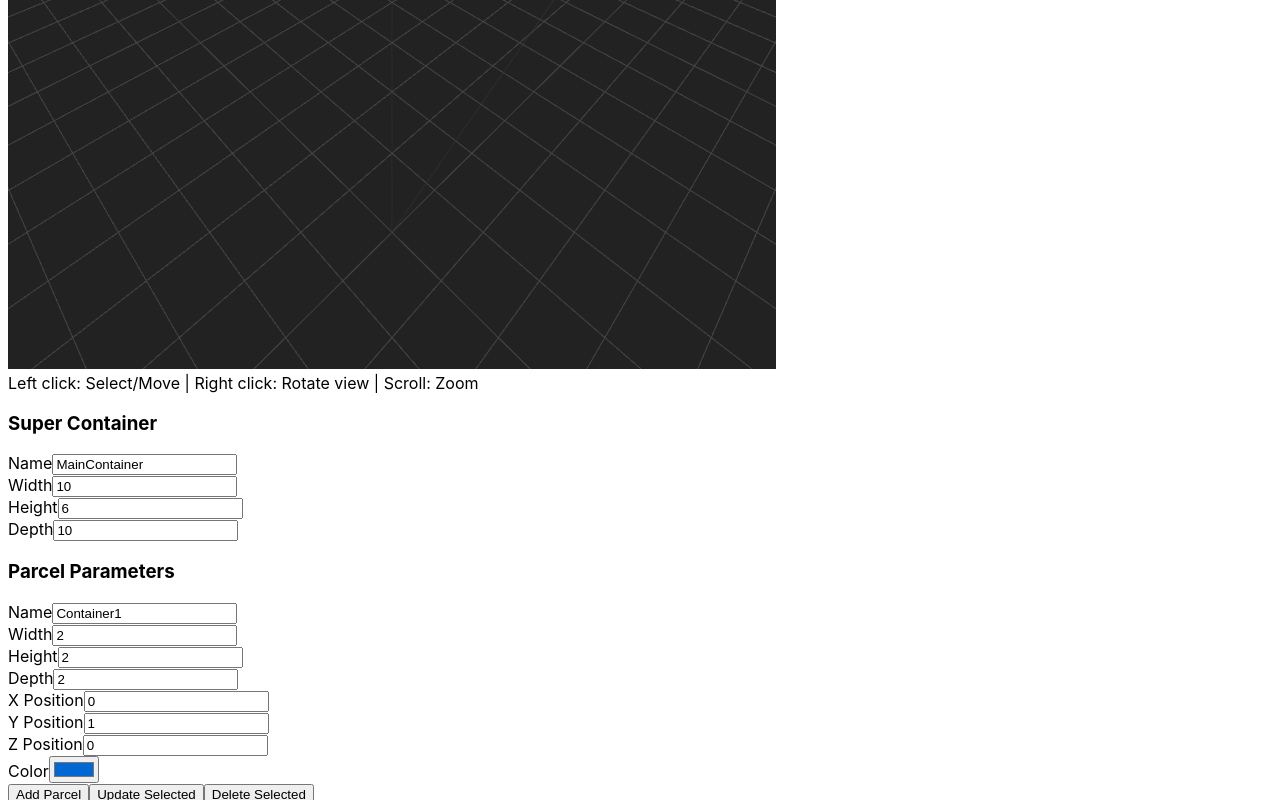
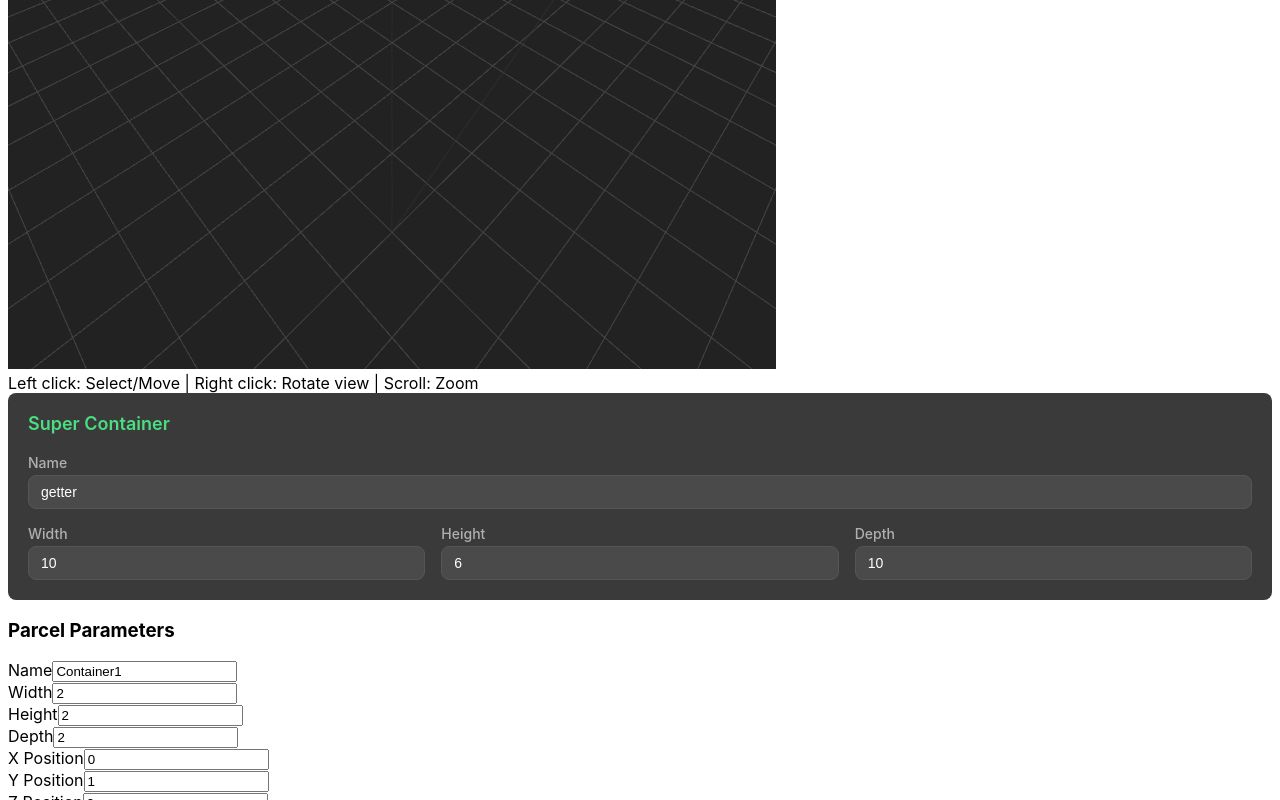
Before and after one commit to JoshMLeslie/opti-load, an Angular app: page / in a window 1280 px wide. Shown: the part 439-1239 px from the top of the page. Built offline with nearby package versions, Linux system fonts and the light colour scheme.

Commit message:
refactor super/shipping container to separate component

```diff
--- a/src/components/container-builder/container-builder.html
+++ b/src/components/container-builder/container-builder.html
@@ -16,51 +16,8 @@
   </div>
 
   <div class="toolkit">
-    <div class="panel super-container-panel">
-      <h3 class="panel-title">Super Container</h3>
-      <div class="form-group">
-        <label class="form-label">Name</label>
-        <input
-          type="text"
-          [(ngModel)]="superContainer.name"
-          class="form-input"
-        />
-      </div>
-      <div class="form-row">
-        <div class="form-group">
-          <label class="form-label">Width</label>
-          <input
-            type="number"
-            [(ngModel)]="superContainer.width"
-            (ngModelChange)="updateSuperContainerMesh()"
-            step="0.1"
-            class="form-input"
-          />
-        </div>
-        <div class="form-group">
-          <label class="form-label">Height</label>
-          <input
-            type="number"
-            [(ngModel)]="superContainer.height"
-            (ngModelChange)="updateSuperContainerMesh()"
-            step="0.1"
-            class="form-input"
-          />
-        </div>
-        <div class="form-group">
-          <label class="form-label">Depth</label>
-          <input
-            type="number"
-            [(ngModel)]="superContainer.depth"
-            (ngModelChange)="updateSuperContainerMesh()"
-            step="0.1"
-            class="form-input"
-          />
-        </div>
-      </div>
-    </div>
+    <ol-shipping-container-form [(superContainer)]="superContainer" />
 
-    <!-- Child Container Parameters -->
     <div class="panel child-params-panel">
       <h3 class="panel-title">Parcel Parameters</h3>
       <div class="form-group">
--- a/src/components/container-builder/container-builder.ts
+++ b/src/components/container-builder/container-builder.ts
@@ -8,10 +8,10 @@ import {
 	ViewChild,
 } from '@angular/core';
 import { FormsModule } from '@angular/forms';
+import { Container } from 'ol/util/type/container-type';
 import * as THREE from 'three';
 import { ContainerScene } from './container-scene';
 import { ShippingContainerForm } from './shipping-container-form/shipping-container-form';
-
 
 const DefaultParcel: Container.Parcel = {
   id: 0,
@@ -23,7 +23,7 @@ const DefaultParcel: Container.Parcel = {
 @Component({
   selector: 'ol-container-builder',
   standalone: true,
-  imports: [CommonModule, FormsModule],
+  imports: [CommonModule, FormsModule, ShippingContainerForm],
   templateUrl: './container-builder.html',
   styleUrl: './container-builder.scss',
   styles: `
--- /dev/null
+++ b/src/components/container-builder/shipping-container-form/shipping-container-form.ts
@@ -0,0 +1,61 @@
+import { CommonModule } from '@angular/common';
+import { Component, model } from '@angular/core';
+import { FormsModule } from '@angular/forms';
+import { Container } from 'ol/util/type/container-type';
+
+@Component({
+  selector: 'ol-shipping-container-form',
+  standalone: true,
+  imports: [CommonModule, FormsModule],
+  template: `
+    <div class="panel super-container-panel">
+      <h3 class="panel-title">Super Container</h3>
+      <div class="form-group">
+        <label class="form-label">Name</label>
+        <input
+          type="text"
+          [(ngModel)]="superContainer.name"
+          class="form-input"
+        />
+      </div>
+      <div class="form-row">
+        <div class="form-group">
+          <label class="form-label">Width</label>
+          <input
+            type="number"
+            [(ngModel)]="superContainer().width"
+            step="0.1"
+            class="form-input"
+          />
+        </div>
+        <div class="form-group">
+          <label class="form-label">Height</label>
+          <input
+            type="number"
+            [(ngModel)]="superContainer().height"
+            step="0.1"
+            class="form-input"
+          />
+        </div>
+        <div class="form-group">
+          <label class="form-label">Depth</label>
+          <input
+            type="number"
+            [(ngModel)]="superContainer().depth"
+            step="0.1"
+            class="form-input"
+          />
+        </div>
+      </div>
+    </div>
+  `,
+  styleUrl: '../container-builder.scss',
+})
+export class ShippingContainerForm {
+  superContainer = model<Container.ShippingContainer>({
+    name: 'MainContainer',
+    width: 10,
+    height: 6,
+    depth: 10,
+  });
+}
```
